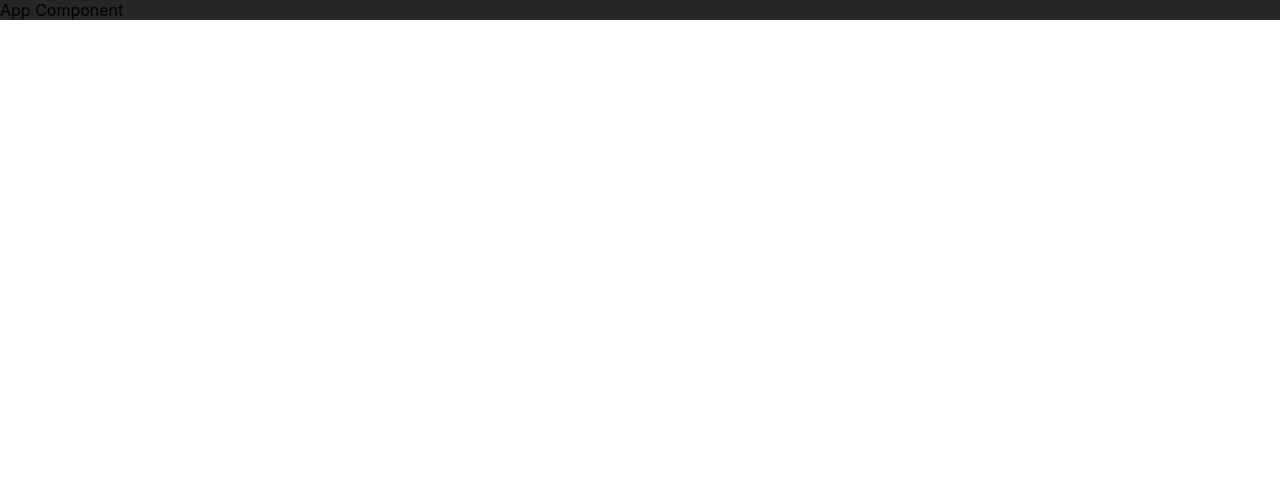
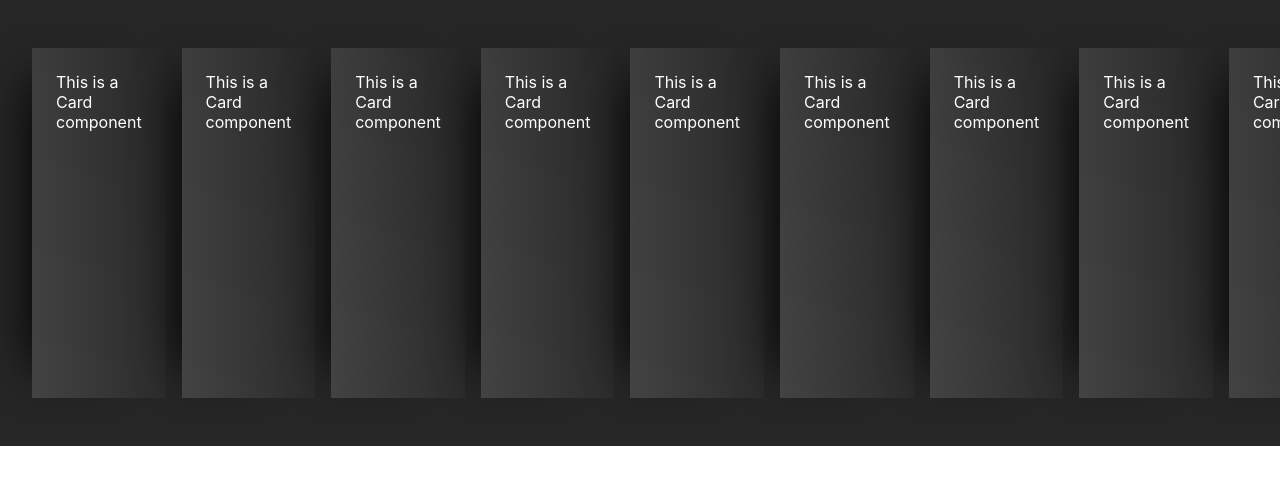
Before and after one commit to turkaytunc/react-csstricks-cards, a React (Create React App) app: page / in a window 1280 px wide. Shown: the top 484 px of the page. Built offline with nearby package versions, Linux system fonts and the light colour scheme.

Commit message:
add: card css

```diff
--- a/package.json
+++ b/package.json
@@ -9,7 +9,7 @@
   "bugs": {
     "url": "https://github.com/turkaytunc/react-csstricks-cards/issues"
   },
-  "homepage": "https://github.com/turkaytunc/react-csstricks-cards",
+  "homepage": "https://turkaytunc.github.io/react-csstricks-cards/",
   "version": "0.1.0",
   "private": true,
   "dependencies": {
--- a/src/App.tsx
+++ b/src/App.tsx
@@ -1,7 +1,14 @@
 import './app.scss';
+import Card from './components/card/Card';
 
 function App() {
-  return <div className="app">App Component</div>;
+  return (
+    <div className="app">
+      {[1, 2, 3, 4, 5, 6, 7, 8, 9, 10].map((_, i) => (
+        <Card key={i} />
+      ))}
+    </div>
+  );
 }
 
 export default App;
--- a/src/app.scss
+++ b/src/app.scss
@@ -1,4 +1,9 @@
 .app {
+  display: flex;
   background-color: #262626;
-  grid-template-columns: repeat(auto-fill, minmax(250px, 1fr));
+  grid-template-columns: repeat(auto-fit, minmax(250px, 1fr));
+  overflow-x: scroll;
+  position: relative;
+  padding: 3rem 0 3rem 2rem;
+  gap: 1rem;
 }
--- a/src/components/card/Card.tsx
+++ b/src/components/card/Card.tsx
@@ -1,7 +1,8 @@
 import React from 'react';
+import './card.scss';
 
 const Card = () => {
-  return <section className="card-container"></section>;
+  return <article className="card-container">This is a Card component</article>;
 };
 
 export default Card;
--- /dev/null
+++ b/src/components/card/card.scss
@@ -0,0 +1,8 @@
+.card-container {
+  min-width: 300;
+  min-height: 350px;
+  padding: 1.5rem;
+  background: linear-gradient(85deg, #434343, #262626);
+  box-shadow: -2rem 0 3rem -2rem #000;
+  color: white;
+}
```
Also changed, not shown: 1 other file (tests, documents, lock files or other folders).
